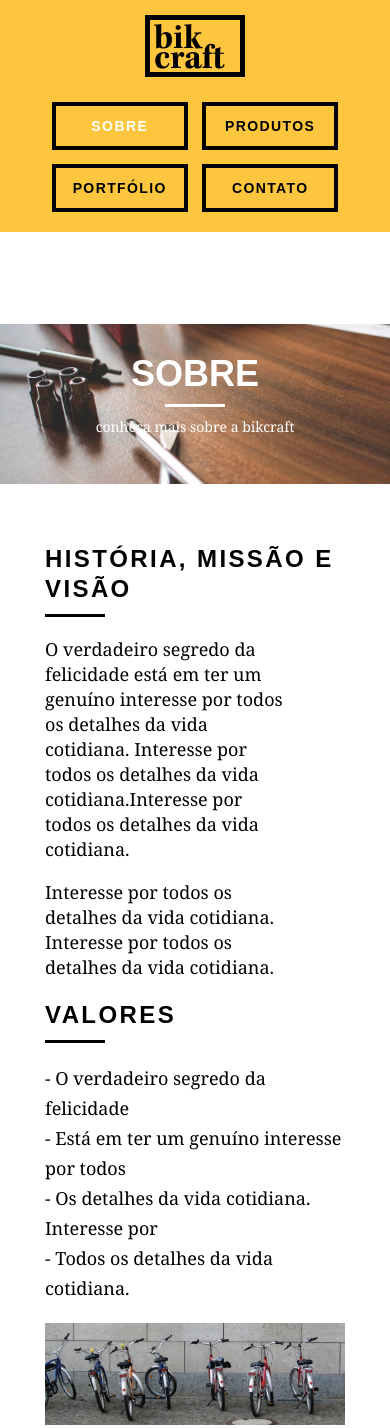
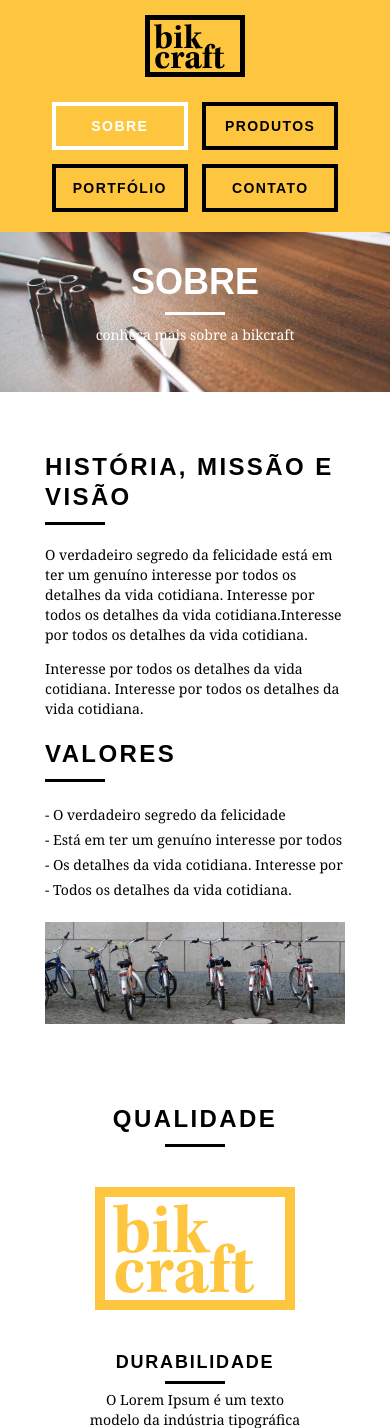
Before and after one commit to flaviolehmann/bikcraft, a PHP site: page /sobre.html in a window 390 px wide. Shown: the top 1428 px of the page. Run offline with PHP 8.4, Linux system fonts and the light colour scheme.

Commit message:
responsividade em /sobre

```diff
--- a/web/css/responsivo.css
+++ b/web/css/responsivo.css
@@ -65,7 +65,27 @@
     font-size: 36px;
   }
 
+  .introducao-interna {
+    margin-top: 0px;
+  }
+
   .qualidade::after {
     display: none;
   }
+
+  .menu-ativo {
+    color: white !important;
+    border-color: white !important;
+  }
+
+  .missao-sobre p {
+    font-size: 14px;
+    line-height: 20px;
+    padding-right: 0;
+  }
+
+  .missao-sobre ul li {
+    font-size: 14px;
+    line-height: 25px;
+  }
 }
```
